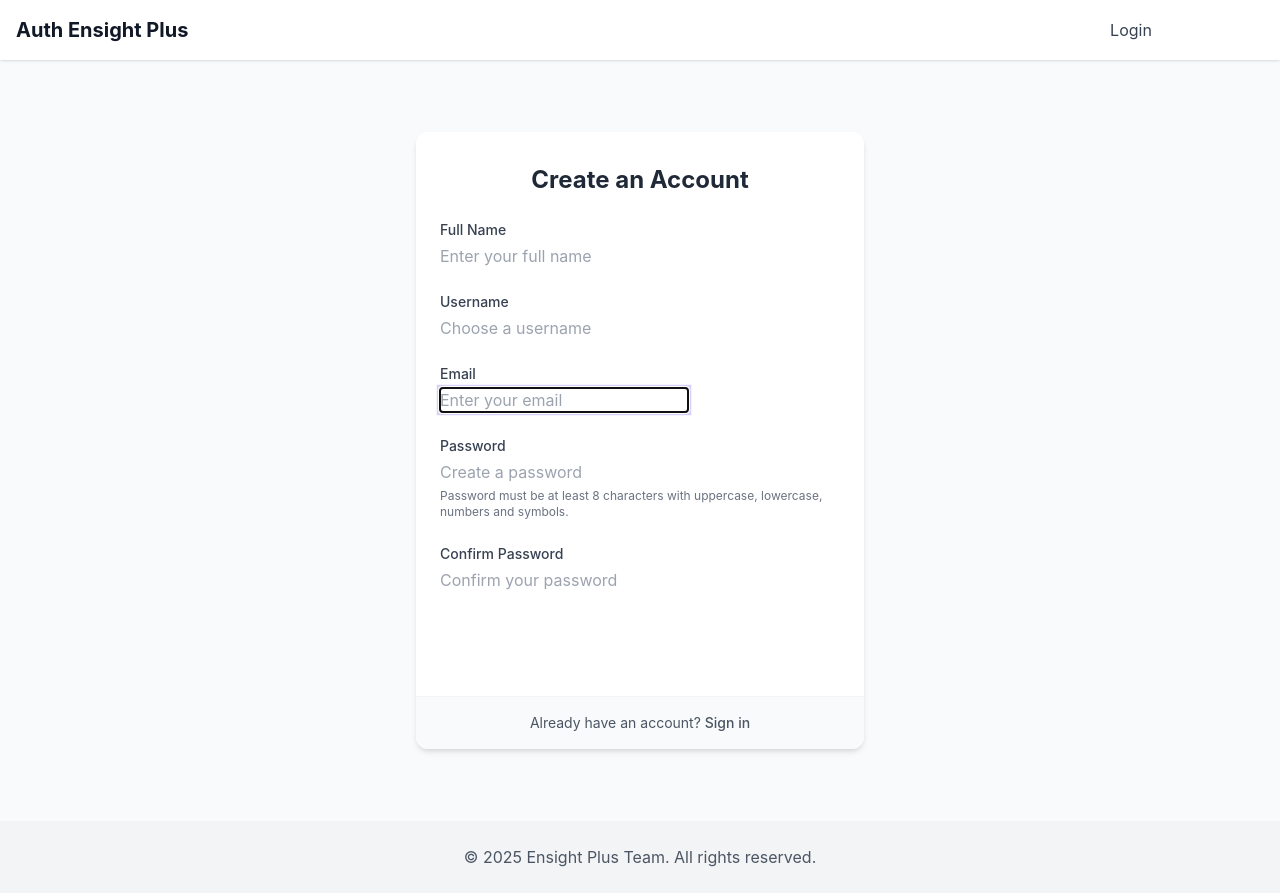
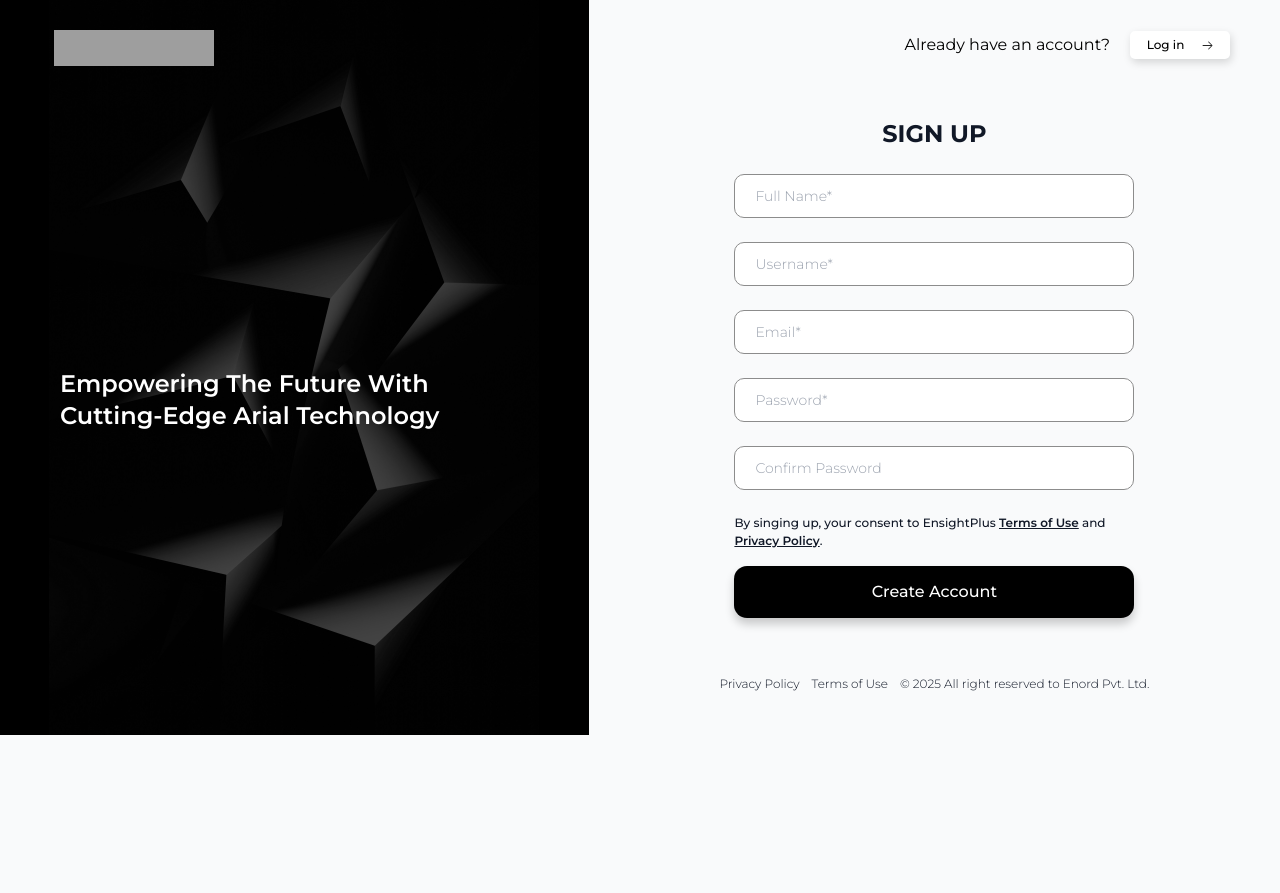
Before and after one commit to ar-saifi133/nexure-auth, a Django app: page /accounts/signup/ in a window 1280 px wide. After the commit the page ends 735 px from the top, so only its background shows below. Run offline with Django 4.2, Linux system fonts and the light colour scheme; some libraries are stand-ins or nearby versions; grey boxes are pictures that could not be loaded.

Commit message:
Sign-up commit

```diff
--- a/accounts/forms.py
+++ b/accounts/forms.py
@@ -221,10 +221,32 @@ class CustomUserCreationForm(UserCreationForm):
     """
     A form for creating new users with username, full name, email and password.
     """
+    def __init__(self, *args, **kwargs):
+        super().__init__(*args, **kwargs)
+
+        # Base input class
+        base_input_class = (
+            "form-control w-full h-11 rounded-[10px] border border-[color:#8C8C8C] pl-5 "
+            "focus:ring-0 focus:outline-none focus:border-accent-grey "
+            "text-sm font-medium placeholder:text-sm placeholder:font-light"
+        )
+
+        # Apply default classes and keep placeholders
+        for field_name, field in self.fields.items():
+            widget = field.widget
+
+            # Skip if it's a checkbox or other non-text input
+            if isinstance(widget, (forms.TextInput, forms.EmailInput, forms.PasswordInput)):
+                existing_attrs = widget.attrs
+                placeholder = existing_attrs.get('placeholder', f"{field.label}*")
+                widget.attrs.update({
+                    'class': base_input_class,
+                    'placeholder': placeholder
+                })
     username = forms.CharField(
         label=_("Username"),
         max_length=30,
-        widget=forms.TextInput(attrs={'class': 'form-control', 'placeholder': 'Choose a username'}),
+        widget=forms.TextInput(attrs={'class': 'form-control w-full h-11 rounded-[10px] border border-[color: #8C8C8C] pl-5', 'placeholder': 'Username*'}),
         validators=[
             RegexValidator(
                 regex=r'^[\w.@+-]+$',
@@ -237,7 +259,7 @@ class CustomUserCreationForm(UserCreationForm):
     full_name = forms.CharField(
         label=_("Full Name"),
         max_length=150,
-        widget=forms.TextInput(attrs={'class': 'form-control', 'placeholder': 'Enter your full name'}),
+        widget=forms.TextInput(attrs={'class': 'form-control w-full h-11 rounded-[10px] border border-[color: #8C8C8C] pl-5', 'placeholder': 'Full Name*'}),
         validators=[
             RegexValidator(
                 regex=r'^[A-Za-z ]+$',
@@ -250,20 +272,20 @@ class CustomUserCreationForm(UserCreationForm):
     email = forms.EmailField(
         label=_("Email"),
         max_length=254,
-        widget=forms.EmailInput(attrs={'class': 'form-control', 'placeholder': 'Enter your email'}),
+        widget=forms.EmailInput(attrs={'class': 'form-control text-sm font-medium w-full h-11 rounded-[10px] border border-accent-grey pl-5  focus:ring-0 focus:outline-none focus:border-accent-grey placeholder:text-sm placeholder:font-light', 'placeholder': 'Email*'}),
         validators=[validate_temp_email]
     )
 
     password1 = forms.CharField(
         label=_("Password"),
-        widget=forms.PasswordInput(attrs={'class': 'form-control', 'placeholder': 'Create a password'}),
+        widget=forms.PasswordInput(attrs={'class': 'form-control w-full h-11 rounded-[10px] border border-[color: #8C8C8C] pl-5', 'placeholder': 'Password*'}),
         help_text=_("Password must be at least 8 characters with uppercase, lowercase, numbers and symbols."),
         validators=[validate_password_complexity]
     )
 
     password2 = forms.CharField(
         label=_("Confirm Password"),
-        widget=forms.PasswordInput(attrs={'class': 'form-control', 'placeholder': 'Confirm your password'})
+        widget=forms.PasswordInput(attrs={'class': 'form-control w-full h-11 rounded-[10px] border border-[color: #8C8C8C] pl-5', 'placeholder': 'Confirm Password'})
     )
 
     class Meta:
--- a/templates/accounts/signup.html
+++ b/templates/accounts/signup.html
@@ -1,85 +1,101 @@
 {% extends 'base.html' %}
-
+{% load static %}
 {% block title %}Sign Up - Ensight Plus{% endblock %}
 
 {% block content %}
-<div class="flex justify-center py-10">
-    <div class="w-full max-w-md">
-        <div class="bg-white rounded-xl shadow-md overflow-hidden">
-            <div class="px-6 py-8">
-                <h2 class="text-2xl font-bold text-center mb-6 text-gray-800">Create an Account</h2>
+<div class="w-full h-full flex">
+    <div class=" absolute top-[30px] left-[54px] z-10">
+                <img src="{% static 'img/ensight.svg' %}" alt="Logo" class="w-[160px] h-[36px]">
+            </div>
+    <div class="w-[46%] bg-primary-black min-h-full max-h-full flex overflow-hidden items-center justify-center">
+        <div class="flex items-center justify-center h-full px-[86px]  relative w-full">
+            <img src="{% static 'img/auth-bg.png' %}" alt="Signup Image" class="w-[100%] h-[100%] min-w-[490px] object-cover">
+            <div class="absolute top-0 left-0  w-full h-screen text-primary-white text-2xl font-semibold flex items-center justify-center p-[60px] ">
+                <div class='overflow-hidden animate-slide-up min-h-[0px]'>
+                    <span class='max-w-[550px] '>Empowering The Future With Cutting-Edge Arial Technology </span>
+                </div>
+
+            </div>
+        </div>
+
+
+    </div>
+
+    <div class="w-[54%]">
+        <div class='w-full h-[60px] pt-[30px] pr-[50px] flex justify-end'>
+            <p class="text-s  text-primary-black font-normal flex items-center gap-[20px]">
+                    Already have an account?
+                    <a href="{% url 'accounts:login' %}" class="h-[28px] w-[100px] gap-[18px] flex items-center rounded-[5px] bg-white shadow-[1.5px_3.5px_9px_0px_rgba(0,0,0,0.15)] justify-center text-primary-black font-medium text-[12px] hover:gap-[20px] transition-all duration-300">
+                        Log in <span class=""> <img src='{% static "img/arrow-icon.svg" %} ' >   </span>
+                    </a>
+                </p>
+        </div>
+
+        <div class="w-full h-[calc(100%-120px)] flex items-center justify-center">
+            <div class="p-5 w-[440px]">
+                <h2 class="text-2xl font-bold text-center mb-6"> SIGN UP</h2>
 
                 <form method="post" class="space-y-6" novalidate>
                     {% csrf_token %}
 
                     <div>
-                        <label for="{{ form.full_name.id_for_label }}" class="block text-sm font-medium text-gray-700 mb-1">
-                            {{ form.full_name.label }}
-                        </label>
+
                         {{ form.full_name }}
                         {% if form.full_name.errors %}
-                            <p class="mt-1 text-sm text-error-500">{{ form.full_name.errors.0 }}</p>
+                            <p class="mt-[10px] flex gap-[10px] text-[12px] font-medium text-error-500">  <span class='flex items-center '> <img src="{% static 'img/error.svg' %}" alt="Error Icon"></span>{{ form.full_name.errors.0 }}</p>
                         {% endif %}
                     </div>
 
                     <div>
-                        <label for="{{ form.username.id_for_label }}" class="block text-sm font-medium text-gray-700 mb-1">
-                            {{ form.username.label }}
-                        </label>
                         {{ form.username }}
                         {% if form.username.errors %}
-                            <p class="mt-1 text-sm text-error-500">{{ form.username.errors.0 }}</p>
+                         <p class="mt-[10px] flex gap-[10px] text-[12px] font-medium text-error-500">  <span class='flex items-center '> <img src="{% static 'img/error.svg' %}" alt="Error Icon"></span> {{ form.username.errors.0 }}</p>
                         {% endif %}
                     </div>
 
                     <div>
-                        <label for="{{ form.email.id_for_label }}" class="block text-sm font-medium text-gray-700 mb-1">
-                            {{ form.email.label }}
-                        </label>
+
                         {{ form.email }}
                         {% if form.email.errors %}
-                            <p class="mt-1 text-sm text-error-500">{{ form.email.errors.0 }}</p>
+                            <p class="mt-[10px] flex gap-[10px] text-[12px] font-medium text-error-500">  <span class='flex items-center '> <img src="{% static 'img/error.svg' %}" alt="Error Icon"></span> {{ form.email.errors.0 }}</p>
                         {% endif %}
                     </div>
 
                     <div>
-                        <label for="{{ form.password1.id_for_label }}" class="block text-sm font-medium text-gray-700 mb-1">
-                            {{ form.password1.label }}
-                        </label>
+
                         {{ form.password1 }}
                         {% if form.password1.errors %}
-                            <p class="mt-1 text-sm text-error-500">{{ form.password1.errors.0 }}</p>
-                        {% else %}
-                            <p class="mt-1 text-xs text-gray-500">{{ form.password1.help_text }}</p>
+                            <p class="mt-[10px] flex gap-[10px] text-[12px] font-medium text-error-500">  <span class='flex items-center '> <img src="{% static 'img/error.svg' %}" alt="Error Icon"></span>{{ form.password1.errors.0 }}</p>
                         {% endif %}
                     </div>
 
                     <div>
-                        <label for="{{ form.password2.id_for_label }}" class="block text-sm font-medium text-gray-700 mb-1">
-                            {{ form.password2.label }}
-                        </label>
+
                         {{ form.password2 }}
                         {% if form.password2.errors %}
-                            <p class="mt-1 text-sm text-error-500">{{ form.password2.errors.0 }}</p>
+                         <p class="mt-[10px] flex gap-[10px] text-[12px] font-medium text-error-500">  <span class='flex items-center '> <img src="{% static 'img/error.svg' %}" alt="Error Icon"></span>{{ form.password2.errors.0 }}</p>
                         {% endif %}
                     </div>
 
-                    <div>
-                        <button type="submit" class="w-full bg-primary-500 text-white py-3 px-4 rounded-md hover:bg-primary-600 focus:outline-none focus:ring-2 focus:ring-primary-500 focus:ring-offset-2 transition-all duration-300">
+                    <div class='flex flex-col gap-[16px]'>
+                        <div class=' text-[12px]  font-medium'>
+                            By singing up, your consent to EnsightPlus <a href="#" class="font-semibold underline">Terms of Use</a> and <a href="#" class=" underline font-semibold">Privacy Policy</a>.
+                        </div>
+                        <button type="submit" class="w-full bg-primary-black text-[16px] font-medium text-white  rounded-[13px] hover:bg-primary-black/80 hover:shadow-none focus:outline-none h-[52px] transition-all duration-300  shadow-[0px_6px_10px_0px_rgba(0,0,0,0.20)]">
                             Create Account
                         </button>
                     </div>
                 </form>
             </div>
-            <div class="px-6 py-4 bg-gray-50 border-t border-gray-100 text-center">
-                <p class="text-sm text-gray-600">
-                    Already have an account?
-                    <a href="{% url 'accounts:login' %}" class="font-medium text-primary-500 hover:text-primary-600 transition-colors">
-                        Sign in
-                    </a>
-                </p>
-            </div>
+
         </div>
+        <div class='w-full h-[60px] flex justify-center  gap-[12px] font-light text-[12px]' >
+            <div>Privacy Policy</div>
+            <div>Terms of Use</div>
+            <div> &#169; 2025 All right reserved to Enord Pvt. Ltd.</div>
+
+        </div>
+
     </div>
 </div>
 {% endblock %}
--- a/templates/base.html
+++ b/templates/base.html
@@ -1,6 +1,9 @@
 <!DOCTYPE html>
 <html lang="en">
 <head>
+    <link rel="preconnect" href="https://fonts.googleapis.com">
+    <link rel="preconnect" href="https://fonts.gstatic.com" crossorigin>
+    <link href="https://fonts.googleapis.com/css2?family=Montserrat:ital,wght@0,100..900;1,100..900&display=swap" rel="stylesheet">
     <meta charset="UTF-8">
     <meta name="viewport" content="width=device-width, initial-scale=1.0">
     <title>{% block title %}Auth Ensight Plus{% endblock %}</title>
@@ -10,13 +13,24 @@
         tailwind.config = {
             theme: {
                 extend: {
+                    keyframes: {
+                        slideUp: {
+                        '0%': { maxHeight: '0', paddingTop: '0', paddingBottom: '0' },
+                        '100%': { maxHeight: '200px', paddingTop: '1rem', paddingBottom: '1rem' }
+                        }
+                    },
+                    animation: {
+                        'slide-up': 'slideUp 4s ease-out forwards',
+                    },
+                     fontFamily: {
+                            sans: ['Montserrat', 'sans-serif'],
+                            },
                     colors: {
                         primary: {
-                            black: '#0000',
-                            white: '#fff',
+                            black: 'rgb(0 0 0 / <alpha-value>)',
+                            white: '#ffffff',
                             red: '#F44336',
-                            black-600: '#00000099',
-                            black-300: '#0000004D',
+
                         },
                         secondary: {
                             black: '#000000',
@@ -26,7 +40,7 @@
                         },
                         accent: {
                             blue: '#33CCFF', // accent blue
-                            grey: '#262626', // accent grey
+                            grey: '#8C8C8C', // accent grey
                         },
                         success: {
                             200: ' #33CCFF33', // success green
@@ -36,7 +50,8 @@
                            // 500: '#F59E0B', // warning amber
                         },
                         error: {
-                            500: ' #FF2C2C33;', // error red
+                            500: ' #F44336;',
+                             // error red
                         },
                     },
                 },
@@ -81,25 +96,10 @@
         }
     </style>
 </head>
-<body class="bg-gray-50 text-gray-900 min-h-screen">
-    <header class="bg-white shadow">
-        <nav class="container mx-auto px-4 py-4 flex justify-between items-center">
-            <a href="{% url 'home' %}" class="text-xl font-bold text-primary-500">
-                Auth Ensight Plus
-            </a>
-            <div class="space-x-4">
-                {% if user.is_authenticated %}
-                    <a href="{% url 'accounts:profile' %}" class="text-gray-700 hover:text-primary-500 transition-colors">Profile</a>
-                    <a href="{% url 'accounts:logout' %}" class="bg-white text-primary-500 border border-primary-500 px-4 py-2 rounded hover:bg-primary-50 transition-colors">Logout</a>
-                {% else %}
-                    <a href="{% url 'accounts:login' %}" class="text-gray-700 hover:text-primary-500 transition-colors">Login</a>
-                    <a href="{% url 'accounts:signup' %}" class="bg-primary-500 text-white px-4 py-2 rounded hover:bg-primary-600 transition-colors">Sign Up</a>
-                {% endif %}
-            </div>
-        </nav>
-    </header>
+<body class="bg-gray-50 text-gray-900 h-screen font-sans">
 
-    <main class="container mx-auto px-4 py-8">
+
+    <main class="container w-full max-w-full min-h-[calc(100vh+60px)]">
         {% if messages %}
             <div class="mb-6">
                 {% for message in messages %}
@@ -113,11 +113,6 @@
         {% block content %}{% endblock %}
     </main>
 
-    <footer class="mt-auto py-6 bg-gray-100">
-        <div class="container mx-auto px-4 text-center text-gray-600">
-            <p>&copy; {% now "Y" %} Ensight Plus Team. All rights reserved.</p>
-        </div>
-    </footer>
 
     {% block extra_js %}{% endblock %}
 </body>
```
Also changed, not shown: static/img/arrow-icon.svg (added), static/img/auth-bg.png (added), static/img/error.svg (added), 1 other file.
